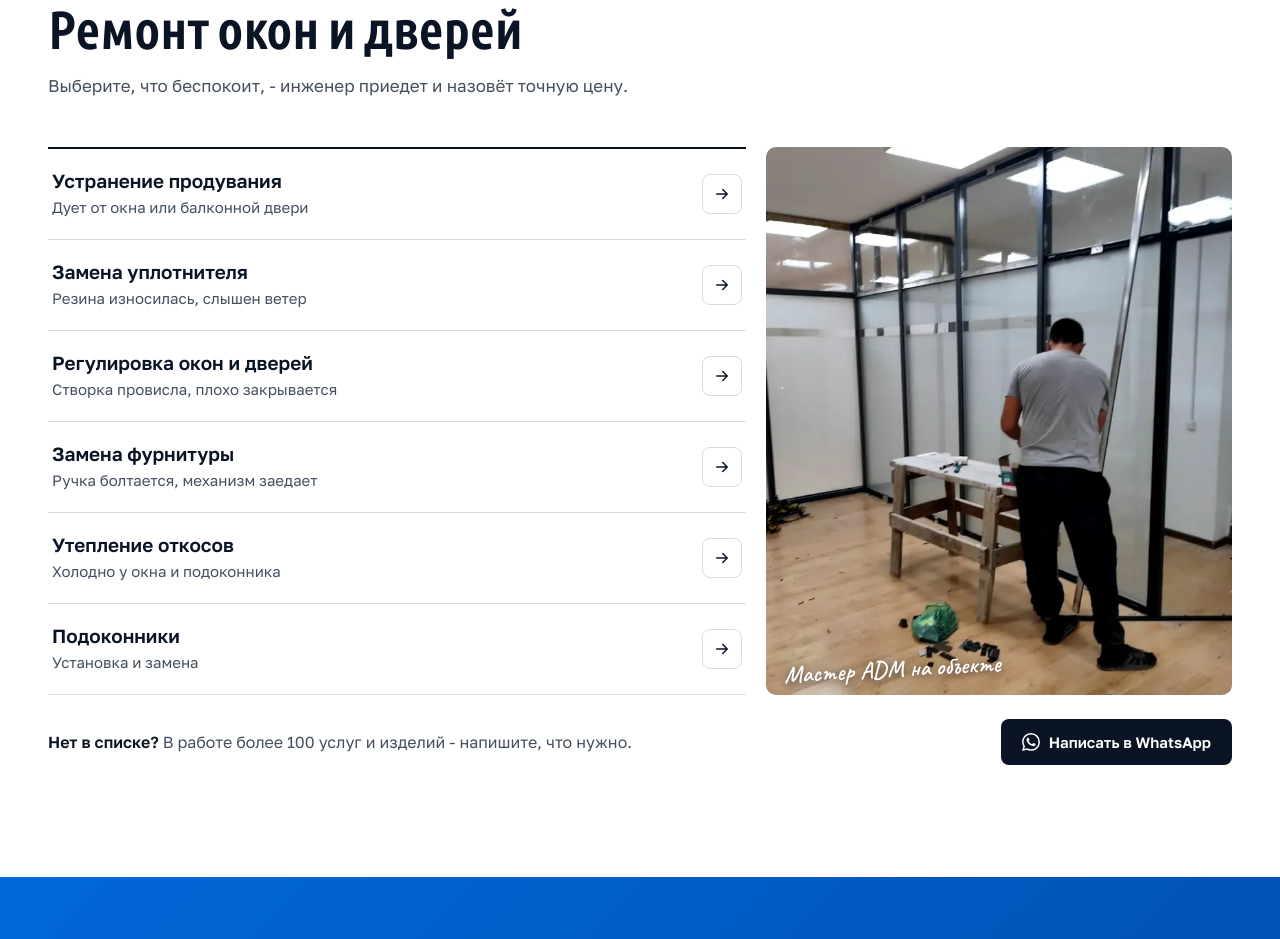
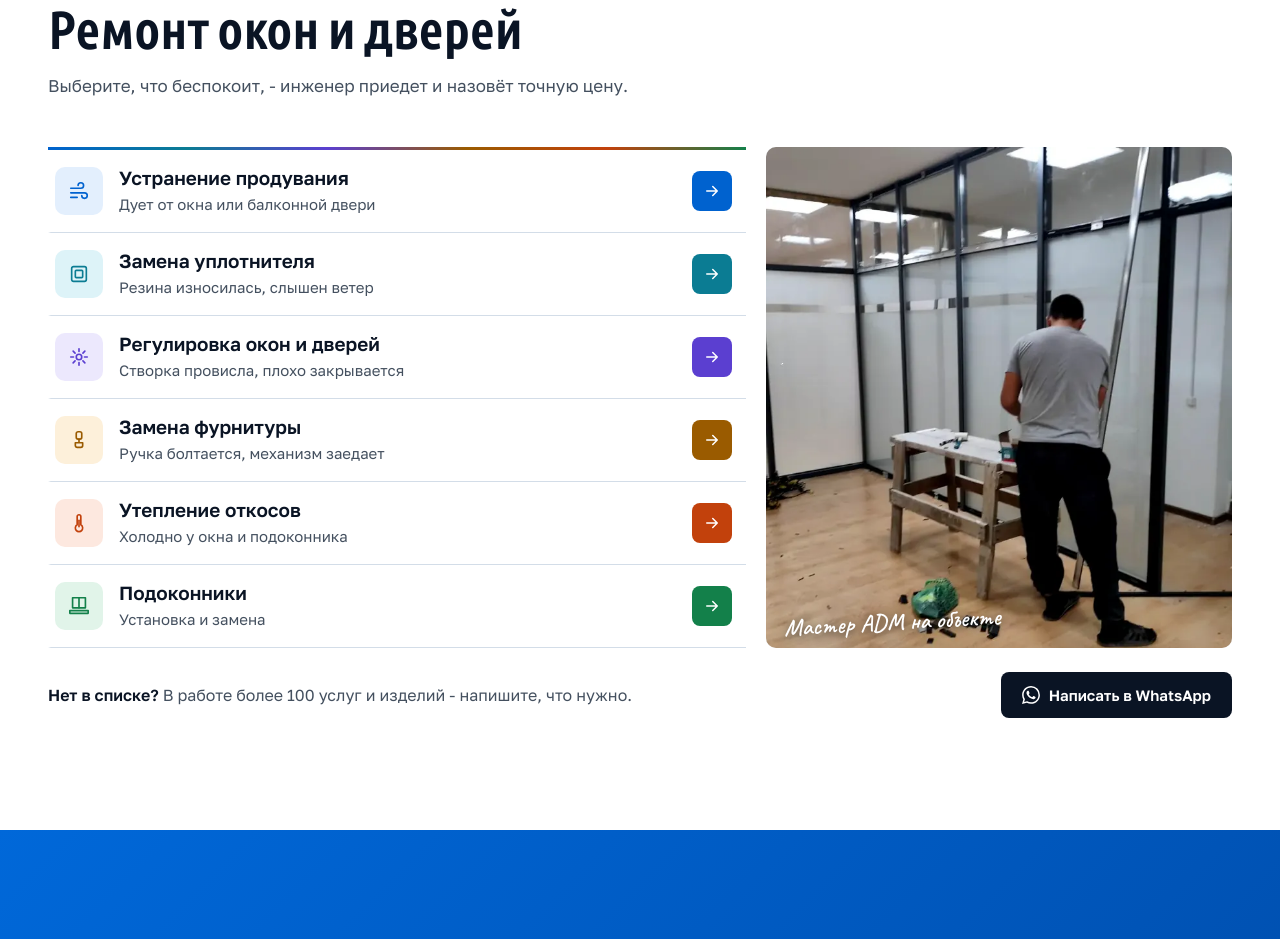
Before and after one commit to Songokura/adm, a plain HTML site: page index.html in a window 1280 px wide. Shown: the part 958-1897 px from the top of the page. Drawn offline with Linux system fonts and the light colour scheme; no server answers.

Commit message:
ADM: цвет в списке ремонта - своя плашка-значок и стрелка у каждой работы

```diff
--- a/index.html
+++ b/index.html
@@ -17,7 +17,7 @@
 <link rel="preload" href="assets/fonts/UbuntuSans-cyrillic-7d824c.woff2" as="font" type="font/woff2" crossorigin>
 <link rel="preload" href="assets/fonts/GolosText-cyrillic-f57bdd.woff2" as="font" type="font/woff2" crossorigin>
 <link rel="preload" href="assets/photos/arch-62.webp" as="image" fetchpriority="high">
-<link rel="stylesheet" href="styles.css?v=20261123-8">
+<link rel="stylesheet" href="styles.css?v=20261123-9">
 <link rel="canonical" href="https://songokura.github.io/adm/">
 <meta property="og:url" content="https://songokura.github.io/adm/">
 <meta name="twitter:card" content="summary_large_image">
@@ -130,22 +130,28 @@
     <div class="fix-wrap">
       <figure class="fix-ph"><picture><source media="(max-width:639px)" srcset="assets/photos/fix-30-m.webp"><img src="assets/photos/fix-30.webp" alt="Мастер ADM на объекте" width="720" height="960" loading="lazy"></picture><figcaption data-i18n="s.ph">Мастер ADM на объекте</figcaption></figure>
       <div class="fix-grid">
-      <a class="fix js-wa" id="produvanie" data-wa="wa.s5" data-wa-text="Здравствуйте! Нужно устранить продувание окна. Прошу согласовать выезд инженера на осмотр и расчёт." href="https://wa.me/77775639425" target="_blank" rel="noopener">
+      <a class="fix c1 js-wa" id="produvanie" data-wa="wa.s5" data-wa-text="Здравствуйте! Нужно устранить продувание окна. Прошу согласовать выезд инженера на осмотр и расчёт." href="https://wa.me/77775639425" target="_blank" rel="noopener">
+        <span class="fix-ic"><svg viewBox="0 0 24 24" width="22" height="22"><path d="M3 9h11a3 3 0 1 0-3-3M3 14h15a3 3 0 1 1-3 3M3 19h7"/></svg></span>
         <h3 class="h3" data-i18n="s5.t">Устранение продувания</h3><p data-i18n="s5.w">Дует от окна или балконной двери</p><span class="go"><svg width="18" height="18"><use href="#ic-arr"/></svg></span>
       </a>
-      <a class="fix js-wa" id="uplotnitel" data-wa="wa.s1" data-wa-text="Здравствуйте! Нужна замена уплотнительной резины. Прошу согласовать выезд инженера на осмотр и расчёт." href="https://wa.me/77775639425" target="_blank" rel="noopener">
+      <a class="fix c2 js-wa" id="uplotnitel" data-wa="wa.s1" data-wa-text="Здравствуйте! Нужна замена уплотнительной резины. Прошу согласовать выезд инженера на осмотр и расчёт." href="https://wa.me/77775639425" target="_blank" rel="noopener">
+        <span class="fix-ic"><svg viewBox="0 0 24 24" width="22" height="22"><rect x="4" y="4" width="16" height="16" rx="2"/><rect x="8" y="8" width="8" height="8" rx="1"/></svg></span>
         <h3 class="h3" data-i18n="s1.t">Замена уплотнителя</h3><p data-i18n="s1.w">Резина износилась, слышен ветер</p><span class="go"><svg width="18" height="18"><use href="#ic-arr"/></svg></span>
       </a>
-      <a class="fix js-wa" id="regulirovka" data-wa="wa.s3" data-wa-text="Здравствуйте! Нужна регулировка окон. Прошу согласовать выезд инженера на осмотр и расчёт." href="https://wa.me/77775639425" target="_blank" rel="noopener">
+      <a class="fix c3 js-wa" id="regulirovka" data-wa="wa.s3" data-wa-text="Здравствуйте! Нужна регулировка окон. Прошу согласовать выезд инженера на осмотр и расчёт." href="https://wa.me/77775639425" target="_blank" rel="noopener">
+        <span class="fix-ic"><svg viewBox="0 0 24 24" width="22" height="22"><circle cx="12" cy="12" r="3"/><path d="M12 3v3M12 18v3M3 12h3M18 12h3M5.6 5.6l2.1 2.1M16.3 16.3l2.1 2.1M5.6 18.4l2.1-2.1M16.3 7.7l2.1-2.1"/></svg></span>
         <h3 class="h3" data-i18n="s3.t">Регулировка окон и дверей</h3><p data-i18n="s3.w">Створка провисла, плохо закрывается</p><span class="go"><svg width="18" height="18"><use href="#ic-arr"/></svg></span>
       </a>
-      <a class="fix js-wa" id="furnitura" data-wa="wa.s7" data-wa-text="Здравствуйте! Нужна замена фурнитуры. Прошу согласовать выезд инженера на осмотр и расчёт." href="https://wa.me/77775639425" target="_blank" rel="noopener">
+      <a class="fix c4 js-wa" id="furnitura" data-wa="wa.s7" data-wa-text="Здравствуйте! Нужна замена фурнитуры. Прошу согласовать выезд инженера на осмотр и расчёт." href="https://wa.me/77775639425" target="_blank" rel="noopener">
+        <span class="fix-ic"><svg viewBox="0 0 24 24" width="22" height="22"><rect x="9" y="3" width="6" height="8" rx="2"/><path d="M12 11v4M8 15h8v3a2 2 0 0 1-2 2h-4a2 2 0 0 1-2-2Z"/></svg></span>
         <h3 class="h3" data-i18n="s7.t">Замена фурнитуры</h3><p data-i18n="s7.w">Ручка болтается, механизм заедает</p><span class="go"><svg width="18" height="18"><use href="#ic-arr"/></svg></span>
       </a>
-      <a class="fix js-wa" id="uteplenie" data-wa="wa.s6" data-wa-text="Здравствуйте! Нужно утепление окон. Прошу согласовать выезд инженера на осмотр и расчёт." href="https://wa.me/77775639425" target="_blank" rel="noopener">
+      <a class="fix c5 js-wa" id="uteplenie" data-wa="wa.s6" data-wa-text="Здравствуйте! Нужно утепление окон. Прошу согласовать выезд инженера на осмотр и расчёт." href="https://wa.me/77775639425" target="_blank" rel="noopener">
+        <span class="fix-ic"><svg viewBox="0 0 24 24" width="22" height="22"><path d="M10 14V5a2 2 0 1 1 4 0v9a4 4 0 1 1-4 0Z"/><path d="M12 9v7"/></svg></span>
         <h3 class="h3" data-i18n="s6.t">Утепление откосов</h3><p data-i18n="s6.w">Холодно у окна и подоконника</p><span class="go"><svg width="18" height="18"><use href="#ic-arr"/></svg></span>
       </a>
-      <a class="fix js-wa" id="podokonniki" data-wa="wa.s4" data-wa-text="Здравствуйте! Нужна установка подоконников. Прошу согласовать выезд инженера на замер и расчёт." href="https://wa.me/77775639425" target="_blank" rel="noopener">
+      <a class="fix c6 js-wa" id="podokonniki" data-wa="wa.s4" data-wa-text="Здравствуйте! Нужна установка подоконников. Прошу согласовать выезд инженера на замер и расчёт." href="https://wa.me/77775639425" target="_blank" rel="noopener">
+        <span class="fix-ic"><svg viewBox="0 0 24 24" width="22" height="22"><path d="M5 3h14v11H5Z"/><path d="M12 3v11M2 17h20v3H2Z"/></svg></span>
         <h3 class="h3" data-i18n="s4.t">Подоконники</h3><p data-i18n="s4.w">Установка и замена</p><span class="go"><svg width="18" height="18"><use href="#ic-arr"/></svg></span>
       </a>
     </div>
@@ -375,6 +381,6 @@
 <script src="assets/vendor/gsap.min.js" defer></script>
 <script src="assets/vendor/ScrollTrigger.min.js" defer></script>
 <script src="assets/vendor/lenis.min.js" defer></script>
-<script src="script.js?v=20261123-8" defer></script>
+<script src="script.js?v=20261123-9" defer></script>
 </body>
 </html>
--- a/styles.css
+++ b/styles.css
@@ -158,14 +158,23 @@ ul,ol{list-style:none}
 .fix-ph{position:relative;order:2;border-radius:var(--r);overflow:hidden;background:var(--bg);min-height:100%}
 .fix-ph img{position:absolute;inset:0;width:100%;height:100%;object-fit:cover}
 .fix-ph figcaption{position:absolute;left:14px;bottom:14px;padding:7px 11px;border-radius:6px;background:rgba(13,22,32,.85);color:#fff;font:600 12px/1 var(--fb)}
-.fix-grid{display:flex;flex-direction:column;border-top:2px solid var(--ink)}
-.fix{display:grid;grid-template-columns:minmax(0,1fr) auto;column-gap:16px;align-items:center;padding:20px 4px;border-bottom:1px solid var(--line);transition:padding .3s var(--ease),background-color .25s}
-.fix .h3{grid-column:1}
-.fix p{grid-column:1;margin-top:3px;color:var(--muted);font-size:15px}
-.fix .go{grid-column:2;grid-row:1/3}
+.fix-grid{display:flex;flex-direction:column;border-top:3px solid;border-image:linear-gradient(90deg,#0062CF,#0B7C93,#5B3FD0,#9A5B00,#C2410C,#13804A) 1}
+.fix{--c:#0062CF;--t:#E3EFFD;display:grid;grid-template-columns:auto minmax(0,1fr) auto;column-gap:16px;align-items:center;padding:16px 14px 16px 4px;border-bottom:1px solid var(--line);border-left:3px solid transparent;transition:padding .3s var(--ease),background-color .25s,border-color .25s}
+.fix.c1{--c:#0062CF;--t:#E3EFFD}
+.fix.c2{--c:#0B7C93;--t:#DDF3F8}
+.fix.c3{--c:#5B3FD0;--t:#ECE8FD}
+.fix.c4{--c:#9A5B00;--t:#FDF0DA}
+.fix.c5{--c:#C2410C;--t:#FDE8DF}
+.fix.c6{--c:#13804A;--t:#E1F4E9}
+.fix-ic{grid-column:1;grid-row:1/3;display:grid;place-items:center;width:48px;height:48px;border-radius:10px;background:var(--t);color:var(--c)}
+.fix-ic svg{fill:none;stroke:currentColor;stroke-width:1.8;stroke-linecap:round;stroke-linejoin:round}
+.fix .h3{grid-column:2}
+.fix p{grid-column:2;margin-top:3px;color:var(--muted);font-size:15px}
+.fix .go{grid-column:3;grid-row:1/3;background:var(--c);border-color:transparent;color:#fff}
 @media (hover:hover){
-  .fix:hover{padding-left:14px;background:var(--soft)}
-  .fix:hover .go{background:var(--blue-d);border-color:var(--blue-d);color:#fff}
+  .fix:hover{padding-left:12px;background:var(--t);border-left-color:var(--c)}
+  .fix:hover .go{transform:translateX(4px)}
+  .fix:hover .fix-ic{background:#fff}
   .tile:hover img{transform:scale(1.05)}
 }
 .more{display:flex;align-items:center;justify-content:space-between;gap:20px;margin-top:24px}
@@ -313,7 +322,8 @@ ul,ol{list-style:none}
   .note{font-size:23px}
   .n-form{top:-30px}
   .win-cap{text-align:left}
-  .fix{padding:16px 2px}
+  .fix{padding:14px 2px;column-gap:12px}
+  .fix-ic{width:42px;height:42px}
   .more,.biz,.head-row{flex-direction:column;align-items:flex-start}
   .head-row .arrows{align-self:flex-end;margin-top:-8px}
   .price{grid-template-columns:1fr}
```
